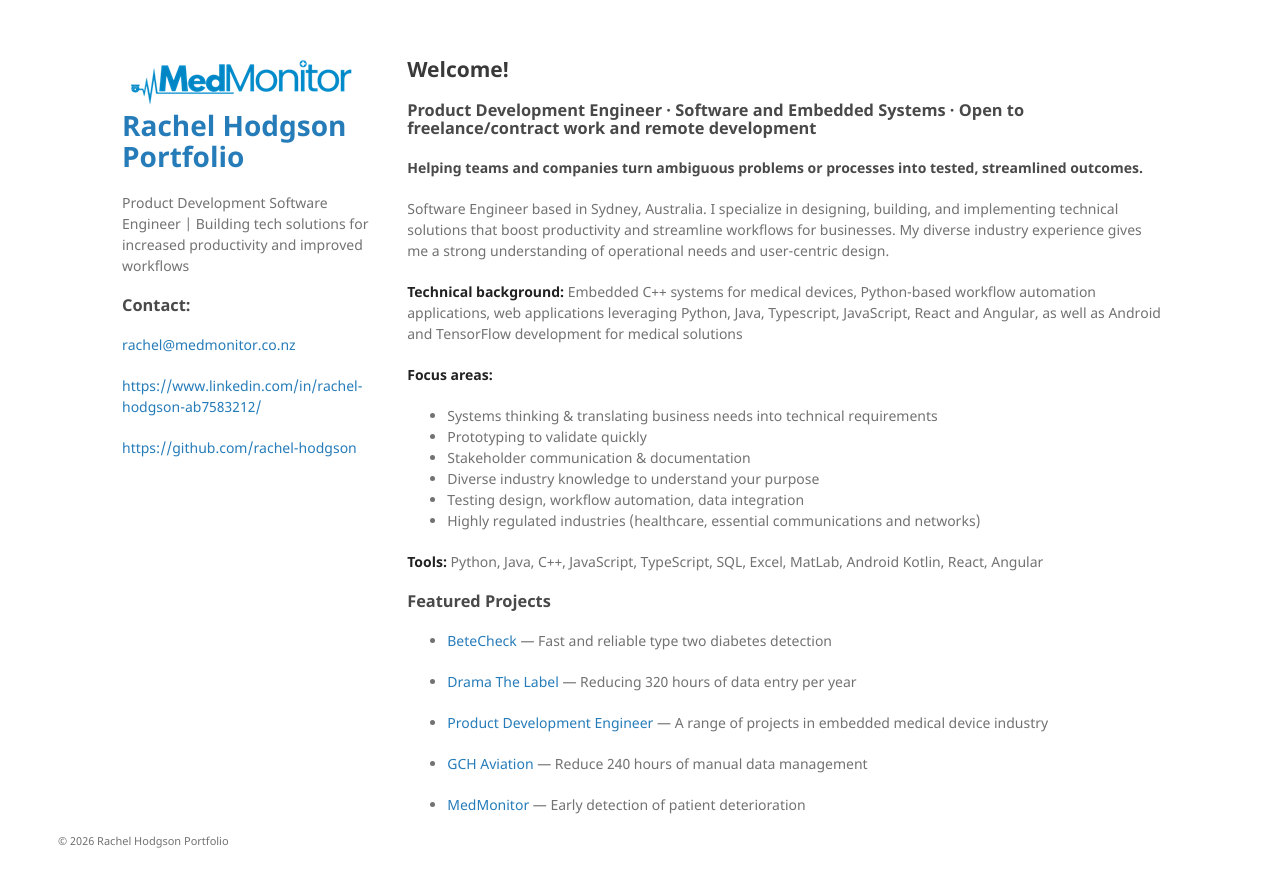
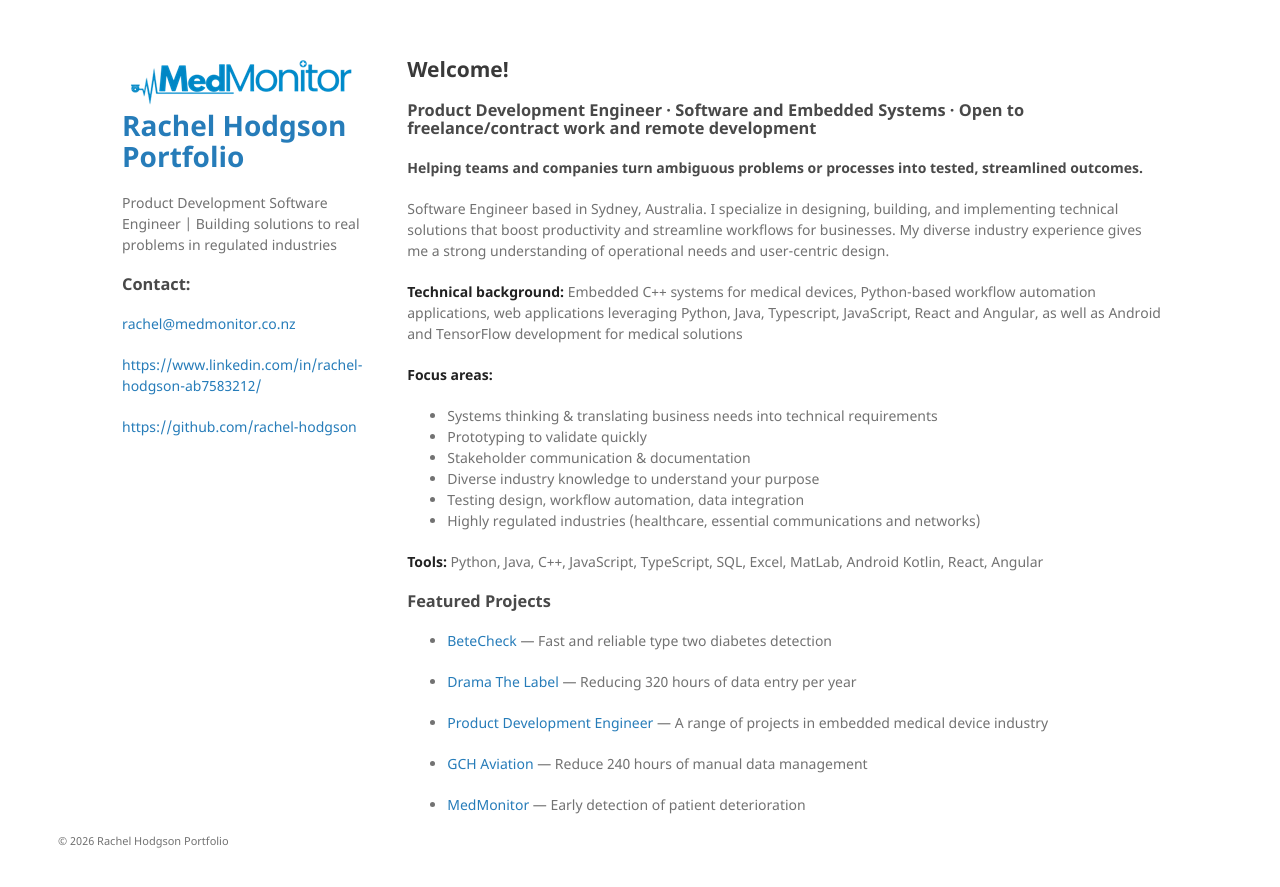
Before and after one commit to rachel-hodgson/rachel-hodgson.github.io, a Jekyll site: the page built from index.md, in a window 1280 px wide. Shown: the top 887 px of the page. Built offline with Jekyll 4.4.1, drawn with Linux system fonts in a browser that asks for light colours.

Commit message:
Update _config.yml

```diff
--- a/_config.yml
+++ b/_config.yml
@@ -1,6 +1,6 @@
 
 title: Rachel Hodgson Portfolio
-description: Product Development Software Engineer | Building tech solutions for increased productivity and improved workflows
+description: Product Development Software Engineer | Building solutions to real problems in regulated industries
 url: "https://rachel-hodgson.github.io"
 theme: jekyll-theme-minimal
 logo: /assets/img/Medmonitorlogo.png
```
